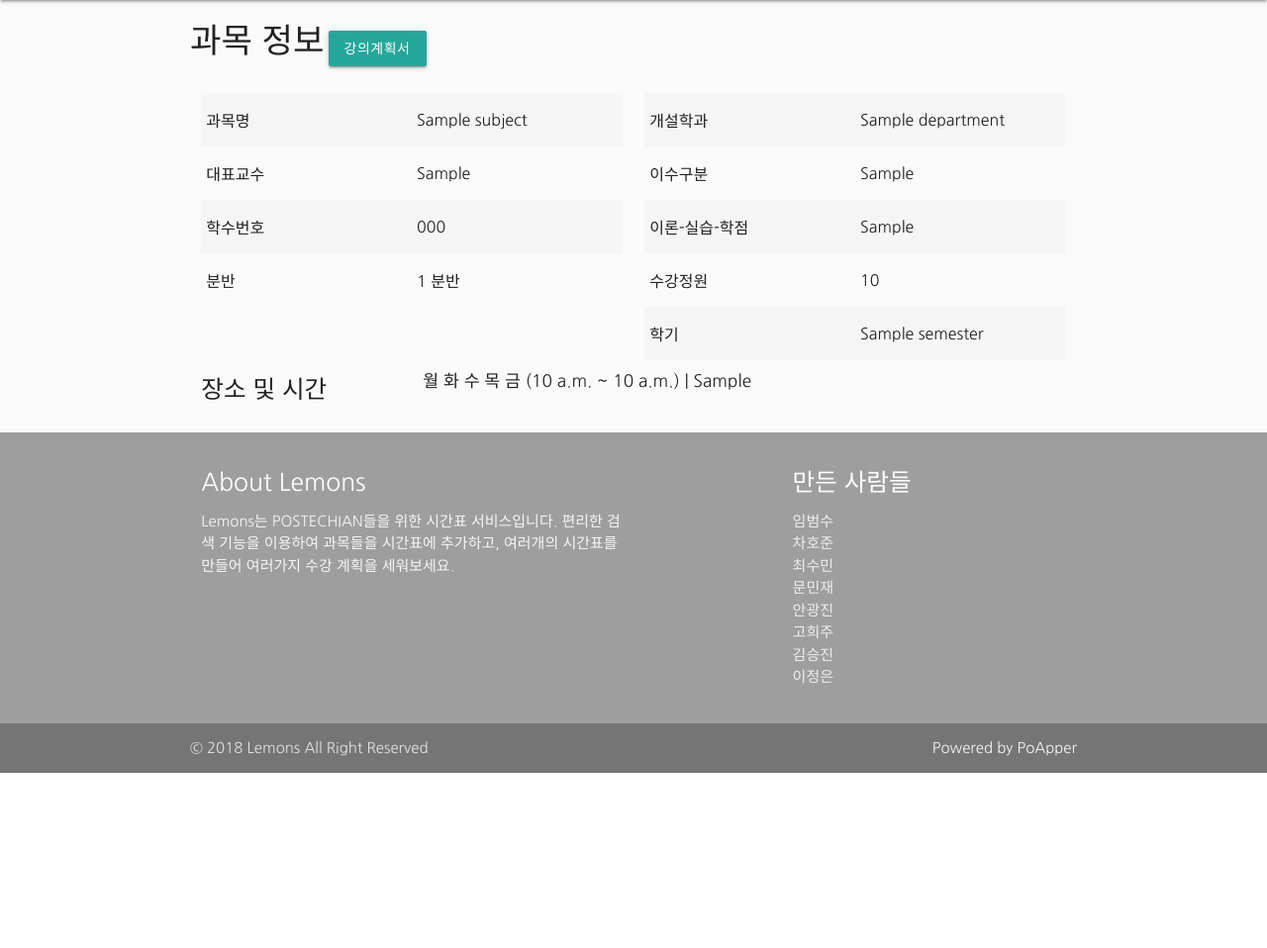
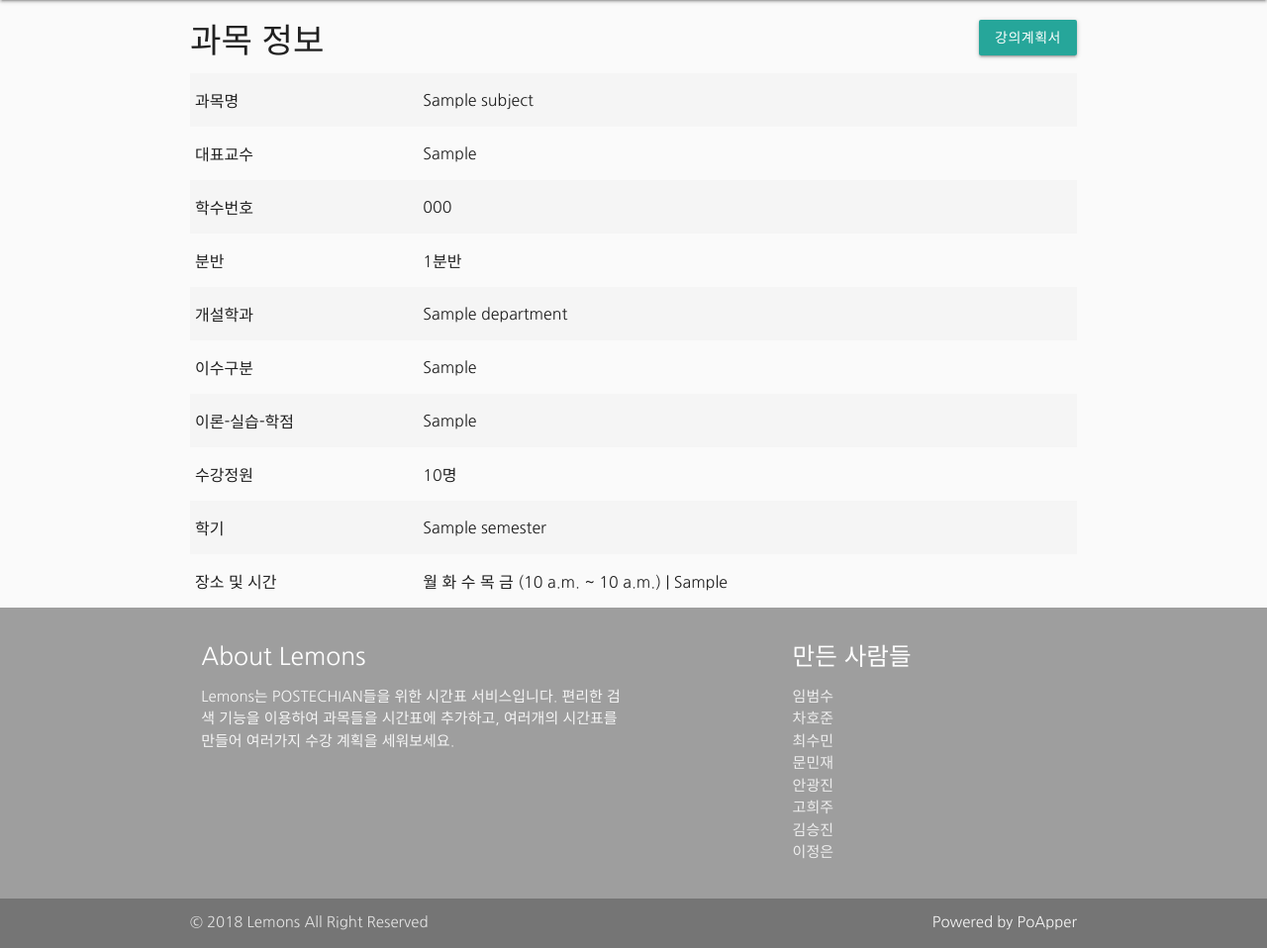
Before and after one commit to lbs1163/lemons, a Django app: page /subject/1/ in a window 1280 px wide. Shown: the part 64-1022 px from the top of the page at 99% size. Before the commit the page ends 845 px from the top, so only its background shows below. Run offline with Django 3.2, Linux system fonts and the light colour scheme; tables that the repository leaves empty hold one stand-in row (values such as "Sample post"); some libraries are stand-ins or nearby versions.

Commit message:
fix subject detail page

```diff
--- a/core/static/css/style.css
+++ b/core/static/css/style.css
@@ -331,3 +331,7 @@ main {
 #searched-subjects .collection .collection-item.avatar .secondary-content:last-child {
 	top: 44px;
 }
+
+#subject-detail .btn {
+	margin-top: 20px;
+}
--- a/core/templates/core/subject_detail.html
+++ b/core/templates/core/subject_detail.html
@@ -4,22 +4,9 @@
 
 {% block content %}
 
-<style type="text/css">
-#subjectHeader>h4, #subjectHeader>a {
-	display: inline-block;
-}
-td{
-	width: 35%;
-}
-</style>
-
-<div class="container">
-	<div class="row" id="subjectHeader">
-			<h4>과목 정보</h4>
-			<a class="waves-effect waves-light btn" href="http://lms.postech.ac.kr/{{subject.plan}}" target="_blank">강의계획서</a>
-	</div>
-	<div class="row">
-		<div class="col s12 m6">
+<div id="subject-detail" class="container">
+	<h4 class="left">과목 정보</h4>
+	<a class="waves-effect waves-light btn right" target="_blank" href="http://lms.postech.ac.kr/{{subject.plan}}">강의계획서</a>
 	<table class="highlight striped">
 		<thead>
 		</thead>
@@ -38,16 +25,8 @@ td{
 			</tr>
 			<tr>
 				<td>분반</td>
-						<td>{{subject.class_number}} 분반</td>
+				<td>{{subject.class_number}}분반</td>
 			</tr>
-				</tbody>
-			</table>
-		</div>
-		<div class ="col s12 m6">
-			<table class="highlight striped">
-				<thead>
-				</thead>
-				<tbody>
 			<tr>
 				<td>개설학과</td>
 				<td>{{subject.department}}</td>
@@ -62,46 +41,27 @@ td{
 			</tr>
 			<tr>
 				<td>수강정원</td>
-						<td>{{subject.capacity}}</td>
+				<td>{{subject.capacity}}명</td>
 			</tr>
 			<tr>
 				<td>학기</td>
 				<td>{{subject.semester}}</td>
 			</tr>
-				</tbody>
-			</table>
-		</div>
-
-		<div class="col s12 m3">
-			<h5>장소 및 시간</h4>
-		</div>
-		<div class="col s12 m9">
+			<tr>
+				<td>장소 및 시간</td>
+				<td>
 					{% for period in period %}
-			<h6>
 					{% if period.mon == True %}월 {% endif %}
 					{% if period.tue == True %}화 {% endif %}
 					{% if period.wed == True %}수 {% endif %}
 					{% if period.thu == True %}목 {% endif %}
 					{% if period.fri == True %}금 {% endif %}
 					({{period.start}} ~ {{period.end}}) | {{period.place}}
-			</h6>
 					{% endfor %}
-		</div>
+				</td>
+			</tr>
+		</tbody>
+	</table>
 </div>
 
-
-	<div id="modal1" class="modal">
-		<div class="modal-content">
-		</div>
-		<div class="modal-footer">
-			<a href="#!" class="modal-close waves-effect waves-green btn-flat">Agree</a>
-		</div>
-	</div>
-</div>
-
-<script>
-
-</script>
-
-
 {% endblock %}
```
Lines whose indentation alone changed are shown as unchanged.
